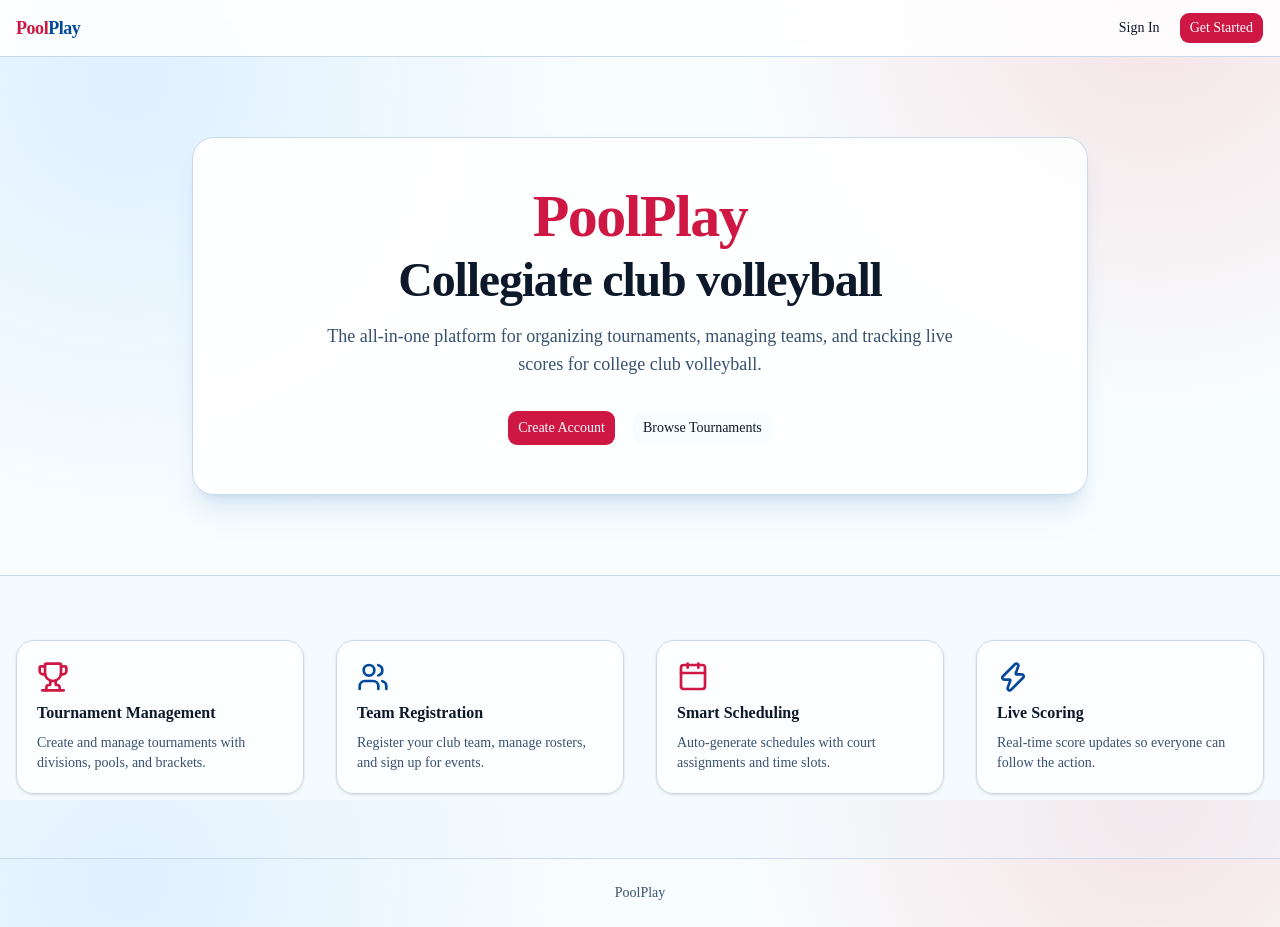
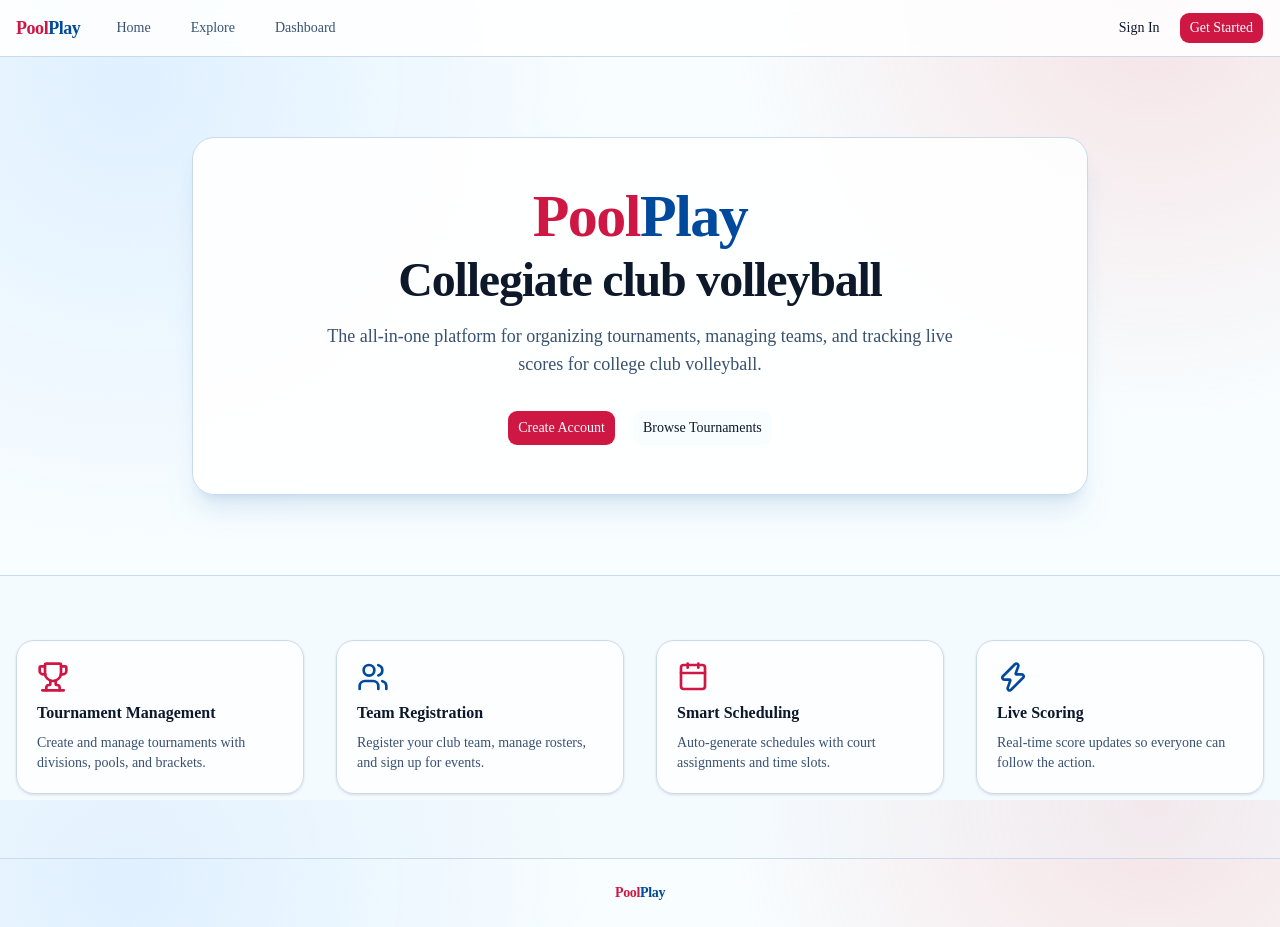
Before and after one commit to anderooc/PoolPlay, a Next.js app: page / in a window 1280 px wide. Built offline with nearby package versions, Linux system fonts and the light colour scheme; no server answers.

Commit message:
feat: align homepage and explore headers with consistent PoolPlay branding

```diff
--- a/src/app/explore/page.tsx
+++ b/src/app/explore/page.tsx
@@ -3,10 +3,20 @@ import { db } from "@/lib/db";
 import { tournaments } from "@/lib/db/schema";
 import { desc } from "drizzle-orm";
 import { buttonVariants } from "@/components/ui/button";
+import { HeaderNav } from "@/components/layout/header-nav";
+import { PoolPlayMark } from "@/components/layout/poolplay-mark";
+import { createClient } from "@/lib/supabase/server";
 import { ArrowLeft } from "lucide-react";
 import { TournamentGrid } from "@/components/tournament-grid";
 
+export const dynamic = "force-dynamic";
+
 export default async function ExplorePage() {
+  const supabase = await createClient();
+  const {
+    data: { user },
+  } = await supabase.auth.getUser();
+
   const allTournaments = await db
     .select()
     .from(tournaments)
@@ -15,27 +25,29 @@ export default async function ExplorePage() {
   return (
     <div className="flex min-h-screen flex-col">
       <header className="sticky top-0 z-40 border-b bg-white/85 backdrop-blur-sm">
-        <div className="container mx-auto flex h-14 items-center justify-between px-4">
-          <Link
-            href="/"
-            className="flex items-center gap-2 font-extrabold text-lg tracking-tight"
-          >
-            <span className="text-primary">Pool</span>
-            <span className="text-secondary">Play</span>
+        <div className="container mx-auto flex h-14 items-center justify-between gap-4 px-4">
+          <div className="flex min-w-0 items-center gap-4 sm:gap-6">
+            <PoolPlayMark href="/" wordmarkClassName="text-lg" />
+            <HeaderNav />
+          </div>
+          <div className="flex shrink-0 items-center gap-2">
+            {user ? (
+              <Link href="/dashboard" className={buttonVariants({ size: "sm" })}>
+                Dashboard
               </Link>
-          <div className="flex items-center gap-2">
+            ) : (
+              <>
                 <Link
                   href="/login"
                   className={buttonVariants({ variant: "ghost", size: "sm" })}
                 >
                   Sign In
                 </Link>
-            <Link
-              href="/signup"
-              className={buttonVariants({ size: "sm" })}
-            >
+                <Link href="/signup" className={buttonVariants({ size: "sm" })}>
                   Get Started
                 </Link>
+              </>
+            )}
           </div>
         </div>
       </header>
@@ -64,7 +76,7 @@ export default async function ExplorePage() {
       </main>
 
       <footer className="border-t py-6 text-center text-sm text-muted-foreground">
-        PoolPlay
+        <PoolPlayMark wordmarkClassName="text-sm font-bold" />
       </footer>
     </div>
   );
--- a/src/app/page.tsx
+++ b/src/app/page.tsx
@@ -1,5 +1,7 @@
 import Link from "next/link";
 import { buttonVariants } from "@/components/ui/button";
+import { HeaderNav } from "@/components/layout/header-nav";
+import { PoolPlayMark } from "@/components/layout/poolplay-mark";
 import { Trophy, Users, Calendar, Zap } from "lucide-react";
 import { createClient } from "@/lib/supabase/server";
 
@@ -11,13 +13,13 @@ export default async function HomePage() {
 
   return (
     <div className="flex min-h-screen flex-col">
-      <header className="border-b bg-white/85 backdrop-blur-sm">
-        <div className="container mx-auto flex h-14 items-center justify-between px-4">
-          <span className="font-extrabold text-lg tracking-tight">
-            <span className="text-primary">Pool</span>
-            <span className="text-secondary">Play</span>
-          </span>
-          <div className="flex items-center gap-2">
+      <header className="sticky top-0 z-40 border-b bg-white/85 backdrop-blur-sm">
+        <div className="container mx-auto flex h-14 items-center justify-between gap-4 px-4">
+          <div className="flex min-w-0 items-center gap-4 sm:gap-6">
+            <PoolPlayMark href="/" wordmarkClassName="text-lg" />
+            <HeaderNav />
+          </div>
+          <div className="flex shrink-0 items-center gap-2">
             {user ? (
               <Link
                 href="/dashboard"
@@ -46,7 +48,9 @@ export default async function HomePage() {
         <section className="container mx-auto px-4 py-20 text-center">
           <div className="mx-auto max-w-4xl rounded-3xl border bg-white/90 px-6 py-12 shadow-xl shadow-secondary/10 md:px-10">
             <h1 className="text-4xl font-extrabold tracking-tight sm:text-5xl md:text-6xl">
-              <span className="text-primary">PoolPlay</span>
+              <PoolPlayMark
+                wordmarkClassName="text-4xl sm:text-5xl md:text-6xl font-extrabold tracking-tight"
+              />
               <br />
               <span className="text-3xl font-bold tracking-tight sm:text-4xl md:text-5xl text-foreground">
                 Collegiate club volleyball
@@ -108,7 +112,7 @@ export default async function HomePage() {
       </main>
 
       <footer className="border-t py-6 text-center text-sm text-muted-foreground">
-        PoolPlay
+        <PoolPlayMark wordmarkClassName="text-sm font-bold" />
       </footer>
     </div>
   );
```
Lines whose indentation alone changed are shown as unchanged.
